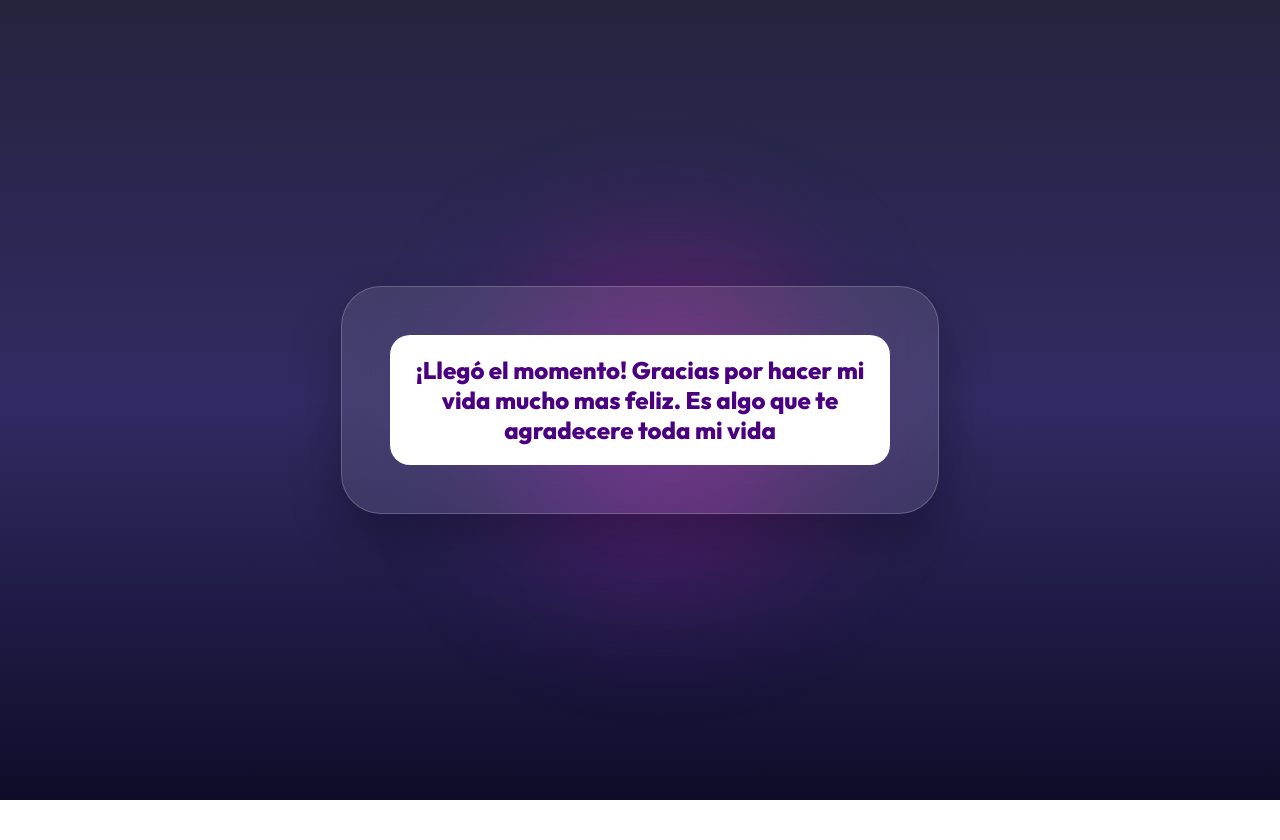
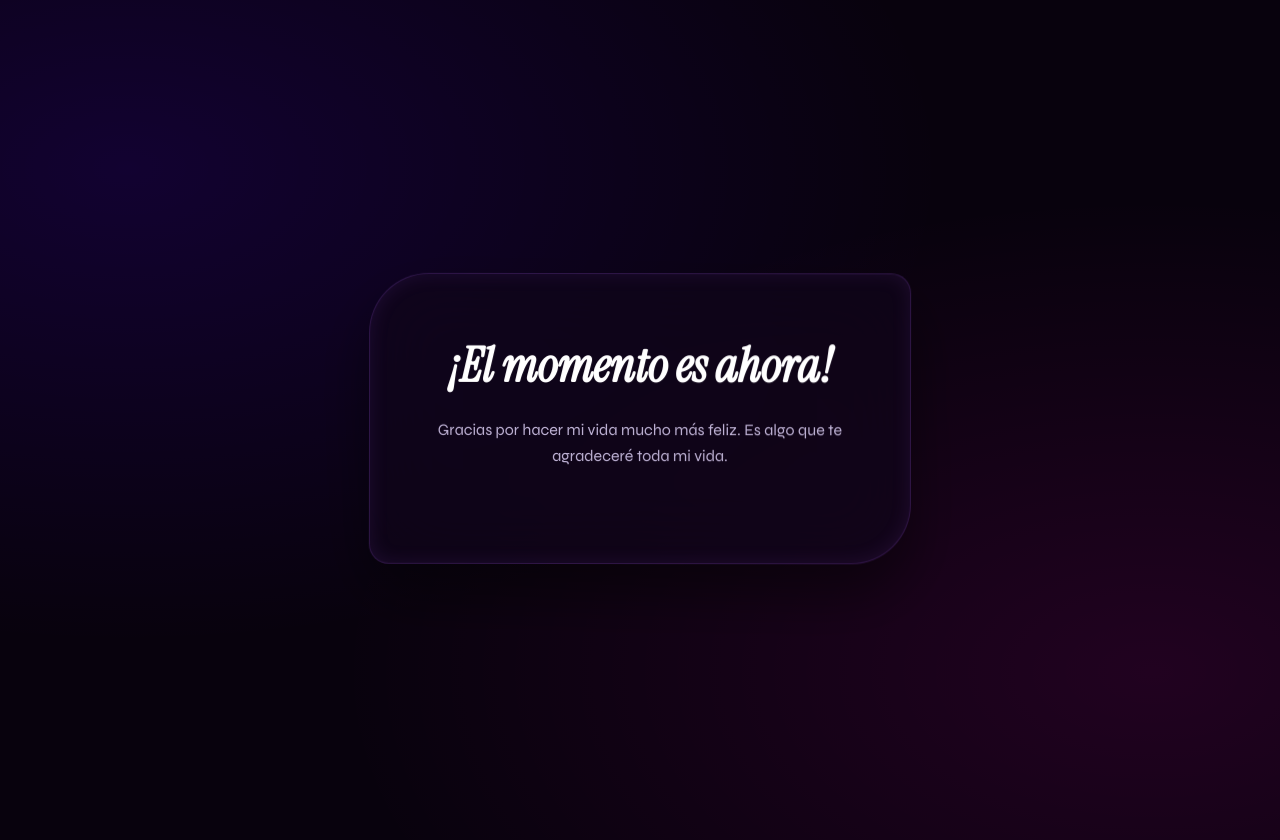
Before and after one commit to Undertaker41/Cuenta_regresiva, a React (Create React App) app: page / in a window 1280 px wide. Before the commit the page ends 800 px from the top, so only its background shows below. Built offline with nearby package versions, Linux system fonts and the light colour scheme.

Commit message:
ultimo commit

```diff
--- a/src/App.css
+++ b/src/App.css
@@ -1,11 +1,10 @@
-@import url('https://fonts.googleapis.com/css2?family=Outfit:wght@300;500;800&display=swap');
+@import url('https://fonts.googleapis.com/css2?family=Syne:wght@400;700;800&family=Instrument+Serif:ital@1&display=swap');
 
 :root {
-  --primary-purple: #8a2be2;
-  --light-purple: #c392f3;
-  --dark-purple: #4b0082;
-  --glass-bg: rgba(255, 255, 255, 0.1);
-  --glass-border: rgba(255, 255, 255, 0.2);
+  --purple-main: #b162ff;
+  --purple-dark: #2d0a4e;
+  --purple-glow: rgba(177, 98, 255, 0.4);
+  --glass: rgba(15, 5, 25, 0.7);
 }
 
 .wrapper-principal {
@@ -13,103 +12,109 @@
   justify-content: center;
   align-items: center;
   min-height: 100vh;
-  background: #0f0c29; /* Fondo espacial profundo */
-  background: linear-gradient(to bottom, #24243e, #302b63, #0f0c29);
-  font-family: 'Outfit', sans-serif;
+  background-color: #08020d;
+  /* Fondo estilo Mesh Gradient */
+  background-image:
+    radial-gradient(at 10% 20%, rgba(76, 0, 255, 0.15) 0px, transparent 50%),
+    radial-gradient(at 90% 80%, rgba(255, 0, 200, 0.1) 0px, transparent 50%);
+  font-family: 'Syne', sans-serif;
+  padding: 20px;
   overflow: hidden;
-  position: relative;
-}
-
-/* Esferas decorativas de fondo */
-.decoracion {
-  position: absolute;
-  width: 300px;
-  height: 300px;
-  background: linear-gradient(45deg, var(--primary-purple), #ff0080);
-  filter: blur(80px);
-  border-radius: 50%;
-  z-index: 0;
-  opacity: 0.4;
-  animation: mover 10s infinite alternate;
 }
 
 .contenedor-cita {
   position: relative;
-  z-index: 1;
-  background: var(--glass-bg);
-  backdrop-filter: blur(15px);
-  border: 1px solid var(--glass-border);
-  border-radius: 40px;
-  padding: 3rem;
-  width: 90%;
-  max-width: 500px;
+  width: 100%;
+  max-width: 460px;
+  background: var(--glass);
+  backdrop-filter: blur(40px);
+  -webkit-backdrop-filter: blur(40px);
+  /* Forma orgánica asimétrica única */
+  border-radius: 60px 20px 60px 20px;
+  padding: 60px 40px;
+  border: 1.5px solid rgba(177, 98, 255, 0.2);
   text-align: center;
-  box-shadow: 0 25px 50px rgba(0, 0, 0, 0.3);
+  box-shadow: 0 30px 60px rgba(0, 0, 0, 0.5), inset 0 0 20px rgba(177, 98, 255, 0.1);
+  animation: float-canvas 6s ease-in-out infinite;
 }
 
 .titulo-cita {
-  color: var(--light-purple);
+  font-size: 0.7rem;
+  font-weight: 700;
   text-transform: uppercase;
-  letter-spacing: 3px;
-  font-size: 0.85rem;
-  font-weight: 500;
-  margin-bottom: 10px;
+  letter-spacing: 0.4em;
+  color: var(--purple-main);
+  margin-bottom: 30px;
+  display: inline-block;
+  border-bottom: 1px solid var(--purple-glow);
+  padding-bottom: 5px;
+}
+
+.dedicatoria {
+  font-size: 1rem;
+  line-height: 1.6;
+  font-weight: 400;
+  color: #d1c4e9;
+  margin-bottom: 35px;
+  opacity: 0.9;
 }
 
 .subtitulo-cita {
-  color: white;
-  font-size: 1.8rem;
-  font-weight: 800;
-  margin-bottom: 30px;
-  line-height: 1.2;
+  font-family: 'Instrument Serif', serif;
+  font-style: italic;
+  font-size: 3.8rem;
+  font-weight: 400;
+  color: #fff;
+  margin-bottom: 40px;
+  line-height: 0.9;
+  /* Efecto de resplandor suave */
+  text-shadow: 0 0 20px var(--purple-glow);
 }
 
-/* Grid para el reloj */
 .reloj-grid {
-  display: grid;
-  grid-template-columns: repeat(3, 1fr);
-  gap: 15px;
-  margin-top: 20px;
+  display: flex;
+  justify-content: space-between;
+  align-items: center;
+  gap: 10px;
 }
 
 .unidad-tiempo {
-  background: rgba(0, 0, 0, 0.2);
-  padding: 15px 5px;
-  border-radius: 20px;
-  border: 1px solid var(--glass-border);
+  flex: 1;
 }
 
 .numero {
   display: block;
-  font-size: 2.5rem;
+  font-size: 3.2rem;
   font-weight: 800;
   color: #fff;
-  text-shadow: 0 0 15px rgba(195, 146, 243, 0.6);
+  letter-spacing: -2px;
+  /* Números en degradado morado-blanco */
+  background: linear-gradient(to bottom, #fff, var(--purple-main));
+  -webkit-background-clip: text;
+  -webkit-text-fill-color: transparent;
 }
 
 .etiqueta {
-  font-size: 0.7rem;
-  color: var(--light-purple);
+  display: block;
+  font-size: 0.6rem;
+  font-weight: 700;
   text-transform: uppercase;
-  font-weight: 500;
+  color: var(--purple-main);
+  margin-top: 5px;
+  opacity: 0.8;
 }
 
-.mensaje-final {
-  font-size: 1.5rem;
-  padding: 20px;
-  background: white;
-  color: var(--dark-purple);
-  border-radius: 20px;
-  font-weight: 800;
-  animation: aparece 0.5s ease-out;
+/* Animación de flotación suave */
+@keyframes float-canvas {
+  0%, 100% { transform: translateY(0) rotate(0deg); }
+  50% { transform: translateY(-15px) rotate(1deg); }
 }
 
-@keyframes mover {
-  from { transform: translate(-10%, -10%); }
-  to { transform: translate(10%, 10%); }
+/* Estilo para el mensaje final */
+.mensaje-final b {
+  font-family: 'Instrument Serif', serif;
+  font-size: 3rem;
+  color: #fff;
+  display: block;
+  margin-bottom: 20px;
 }
-
-@keyframes aparece {
-  from { opacity: 0; transform: scale(0.9); }
-  to { opacity: 1; transform: scale(1); }
-}
--- a/src/App.js
+++ b/src/App.js
@@ -9,7 +9,7 @@ const ContadorSencillo = () => {
     const calcular = () => {
       const ahora = new Date();
       const meta = new Date();
-      meta.setHours(19, 30, 0, 0);
+      meta.setHours(19, 30, 0, 0); // Ajusta aquí la hora de tu cita
 
       const dif = meta - ahora;
 
@@ -34,14 +34,20 @@ const ContadorSencillo = () => {
 
   return (
     <div className="wrapper-principal">
-      <div className="decoracion"></div>
-
       <div className="contenedor-cita">
         {!esHora ? (
           <>
-            <p className="titulo-cita">Cuenta regresiva para nuestra cita mi amor</p>
-            <p className="titulo-cita">Gracias por esperar, mi amor. Estoy emocionado de verte a la hora. Te amo mucho y no puedo esperar para compartir este momento contigo.</p>
-            <h1 className="subtitulo-cita">Te amoooooo</h1>
+            <p className="titulo-cita">feliz San valentin</p>
+                        <h1 className="subtitulo-cita">Te amoooooo</h1>
+            <p className="dedicatoria">
+              Gracias por esperar, y aceptar ser mi cita reina. Estoy emocionado de verte.
+                Te amo mucho y no puedo esperar para compartir contigo.
+                Ya solo falta:
+
+            </p>
+
+
+
 
             <div className="reloj-grid">
               <div className="unidad-tiempo">
@@ -60,9 +66,11 @@ const ContadorSencillo = () => {
           </>
         ) : (
           <div className="mensaje-final">
-            ¡Llegó el momento!
-            Gracias por hacer mi vida mucho mas feliz. Es algo que te agradecere toda mi vida
-
+            <b>¡El momento es ahora!</b>
+            <p className="dedicatoria">
+              Gracias por hacer mi vida mucho más feliz.
+              Es algo que te agradeceré toda mi vida.
+            </p>
           </div>
         )}
       </div>
```
